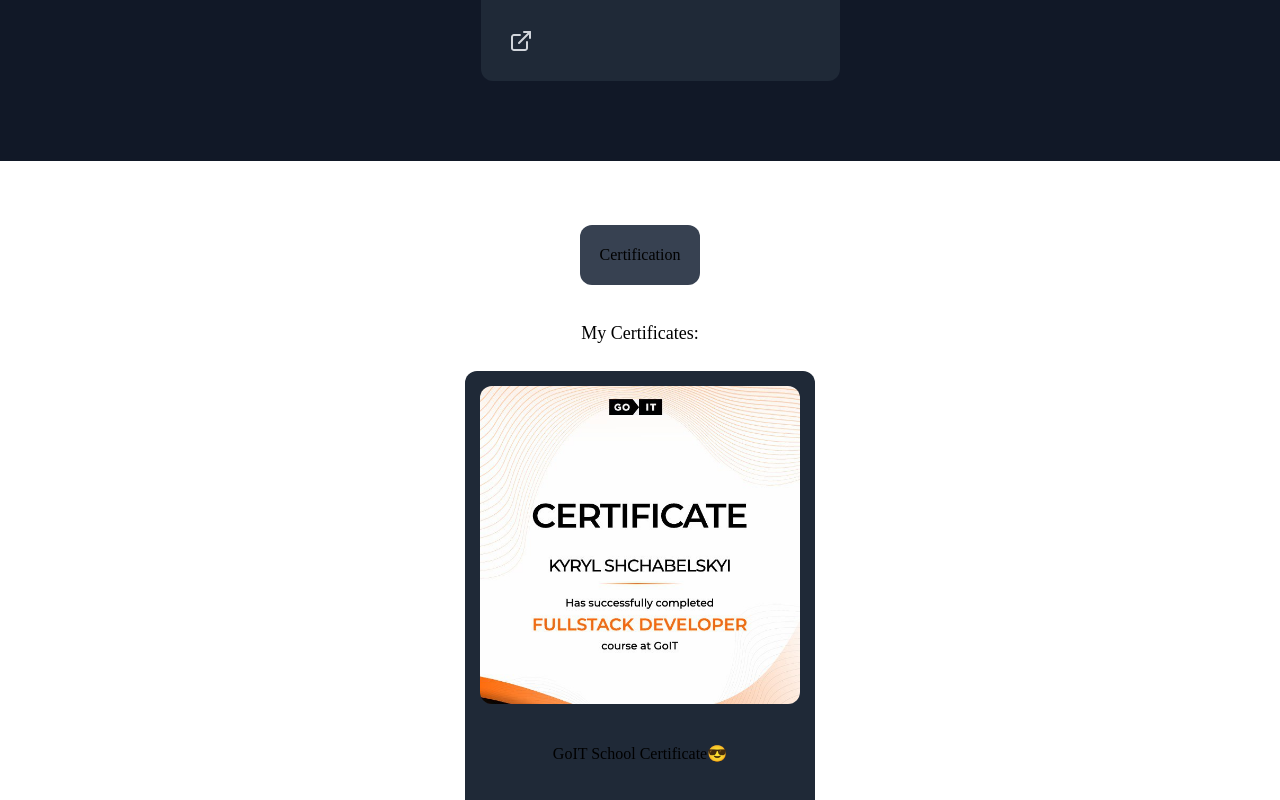
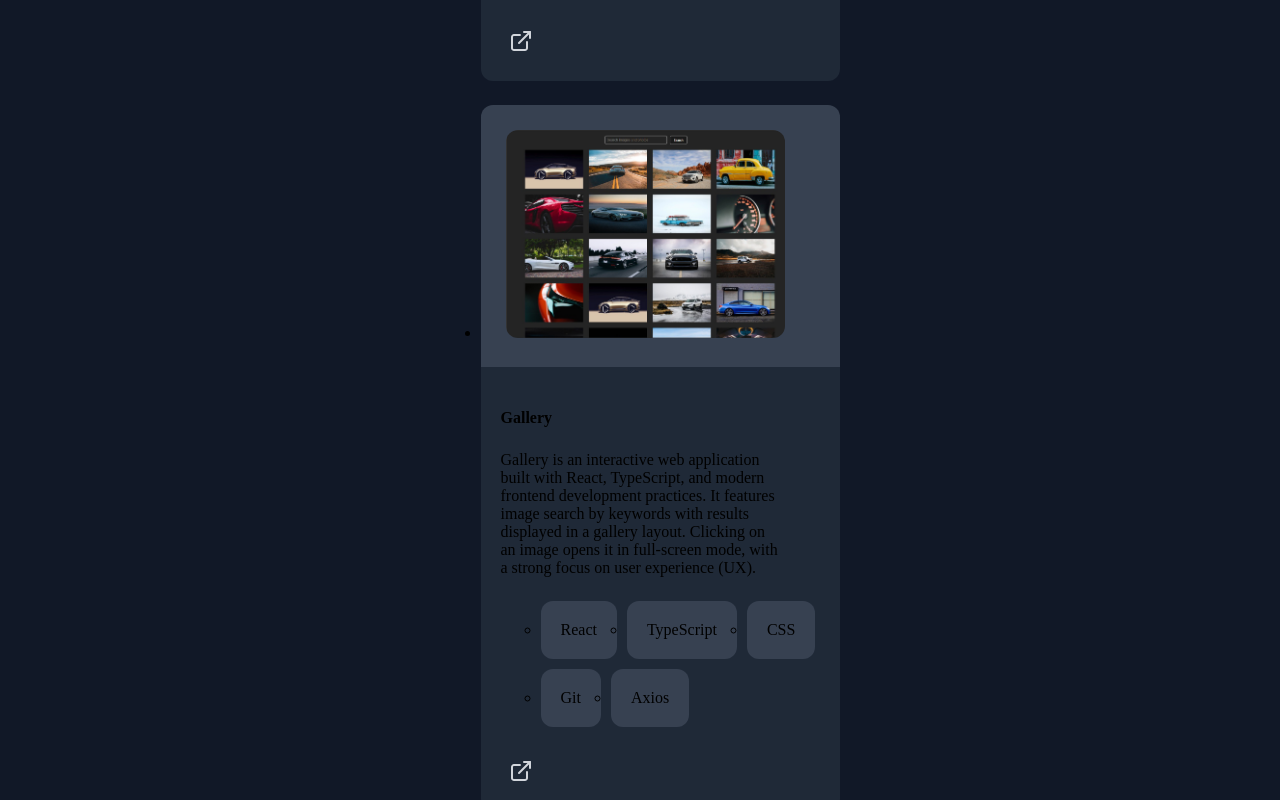
Before and after one commit to kiryhanchiiiik/portfolio, a React (Vite) app: page / in a window 1280 px wide. Shown: the part 6380-7180 px from the top of the page. Built offline with nearby package versions, Linux system fonts and the light colour scheme; the HTML template or start-up script is replaced by a standard one.

Commit message:
add gallery proj

```diff
--- a/src/components/ProjectList/ProjectList.jsx
+++ b/src/components/ProjectList/ProjectList.jsx
@@ -4,6 +4,7 @@
 import phoneBook from "../../img/phoneBook.png";
 import learnLingo from "../../img/learn-lingo.png";
 import nannyServices from "../../img/nannyServices.jpg";
+import gallery from "../../img/gallery.jpg";
 import sprite from "../../img/sprite.svg";
 
 const ProjectList = () => {
@@ -254,6 +255,47 @@
           </a>
         </div>
       </li>
+      <li className={css.projListChangeItem}>
+        <div className={`${css.imgContainer} ${css.imgContainerReverse}`}>
+          <img className={css.img} src={gallery} alt="Photo" />
+        </div>
+        <div className={`${css.descContainer} ${css.descContainerReverse}`}>
+          <h4 className={css.descTitle}>Gallery</h4>
+          <p className={css.descPh}>
+            Gallery is an interactive web application built with React,
+            TypeScript, and modern frontend development practices. It features
+            image search by keywords with results displayed in a gallery layout.
+            Clicking on an image opens it in full-screen mode, with a strong
+            focus on user experience (UX).
+          </p>
+          <ul className={css.techList}>
+            <li className={css.techListItem}>
+              <p>React</p>
+            </li>
+            <li className={css.techListItem}>
+              <p>TypeScript</p>
+            </li>
+            <li className={css.techListItem}>
+              <p>CSS</p>
+            </li>
+            <li className={css.techListItem}>
+              <p>Git</p>
+            </li>
+            <li className={css.techListItem}>
+              <p>Axios</p>
+            </li>
+          </ul>
+          <a
+            className={css.link}
+            href="https://goit-typescript-hw-02-azure-two.vercel.app/"
+            target="_blank"
+          >
+            <svg width={24} height={24}>
+              <use href={`${sprite}#link`}></use>
+            </svg>
+          </a>
+        </div>
+      </li>
     </ul>
   );
 };
```
Also changed, not shown: src/img/gallery.jpg (added).
